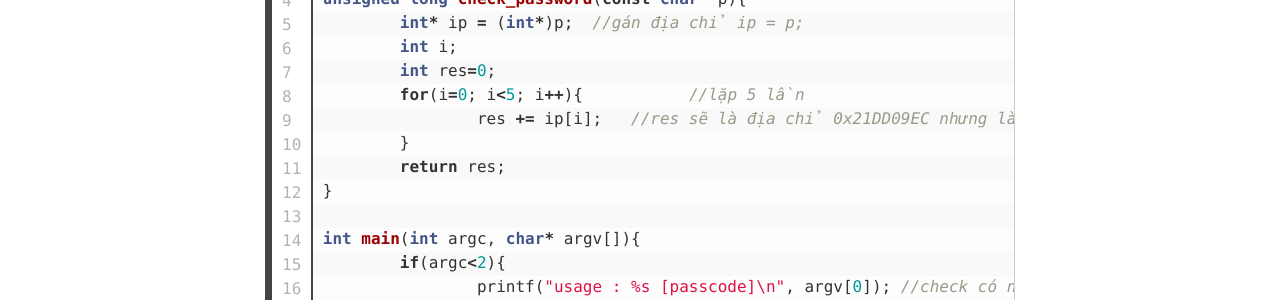
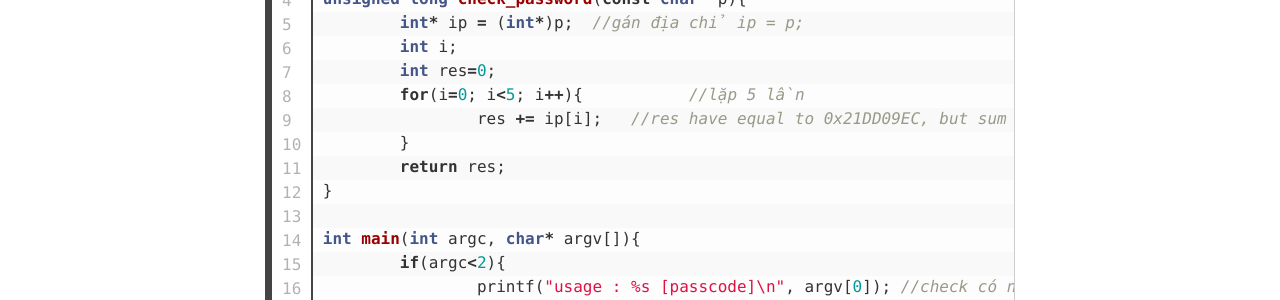
Before and after one commit to Delt-A/delt-a.github.io, a Jekyll site: the page built from _posts/2019-04-20-pwnable-kr-collision.md, in a window 1280 px wide and 900 px high, scrolled down 766 px. Shown: the part 151-451 px from the top of the window. Built offline with Jekyll 4.4.1, drawn with Linux system fonts in a browser that asks for light colours; nearby versions of some CDN libraries.

Commit message:
Update 2019-04-20-pwnable-kr-collision.md

```diff
--- a/_posts/2019-04-20-pwnable-kr-collision.md
+++ b/_posts/2019-04-20-pwnable-kr-collision.md
@@ -21,7 +21,7 @@ unsigned long check_password(const char* p){
 	int i;
 	int res=0;
 	for(i=0; i<5; i++){           //lặp 5 lần
-		res += ip[i];   //res sẽ là địa chỉ 0x21DD09EC nhưng là tổng của 5 lần cộng
+		res += ip[i];   //res have equal to 0x21DD09EC, but sum of 5 times adding.
 	}
 	return res;
 }
```
